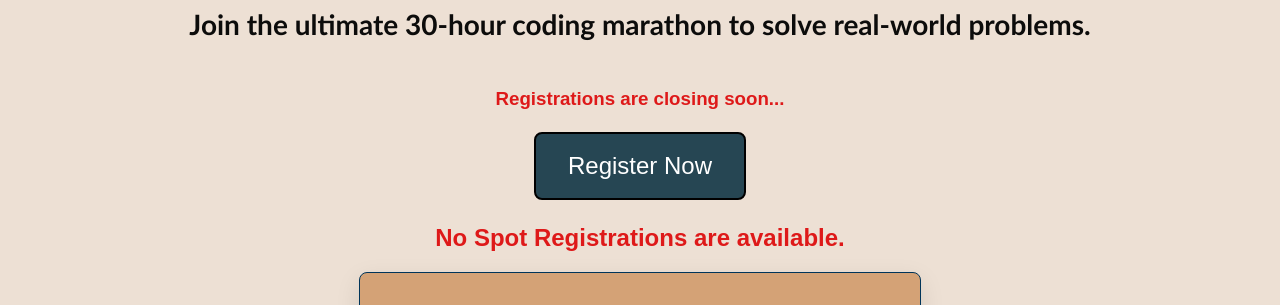
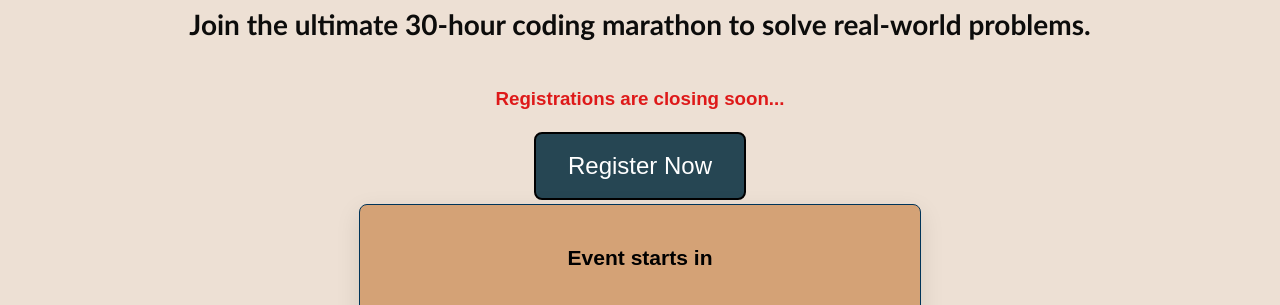
Before and after one commit to Lohith-Varma/Hack-with-Vizag-3.0, a plain HTML site: page frontend/index.html in a window 1280 px wide. Shown: the part 455-760 px from the top of the page. Drawn offline with Linux system fonts and the light colour scheme.

Commit message:
Updated registration info

```diff
--- a/frontend/index.html
+++ b/frontend/index.html
@@ -68,7 +68,7 @@ Hero Section
 
         <h3 style="color: rgb(222, 25, 25);">Registrations are closing soon...</h3>
         <a href="registration.html" class="register-btn">Register Now</a>
-        <h2 style="color: rgb(222, 25, 25);">No Spot Registrations are available.</h2>
+        <!-- <h2 style="color: rgb(222, 25, 25);">No Spot Registrations are available.</h2> -->
 
         <div id="countdown">
         <h3>Event starts in</h3>
```
